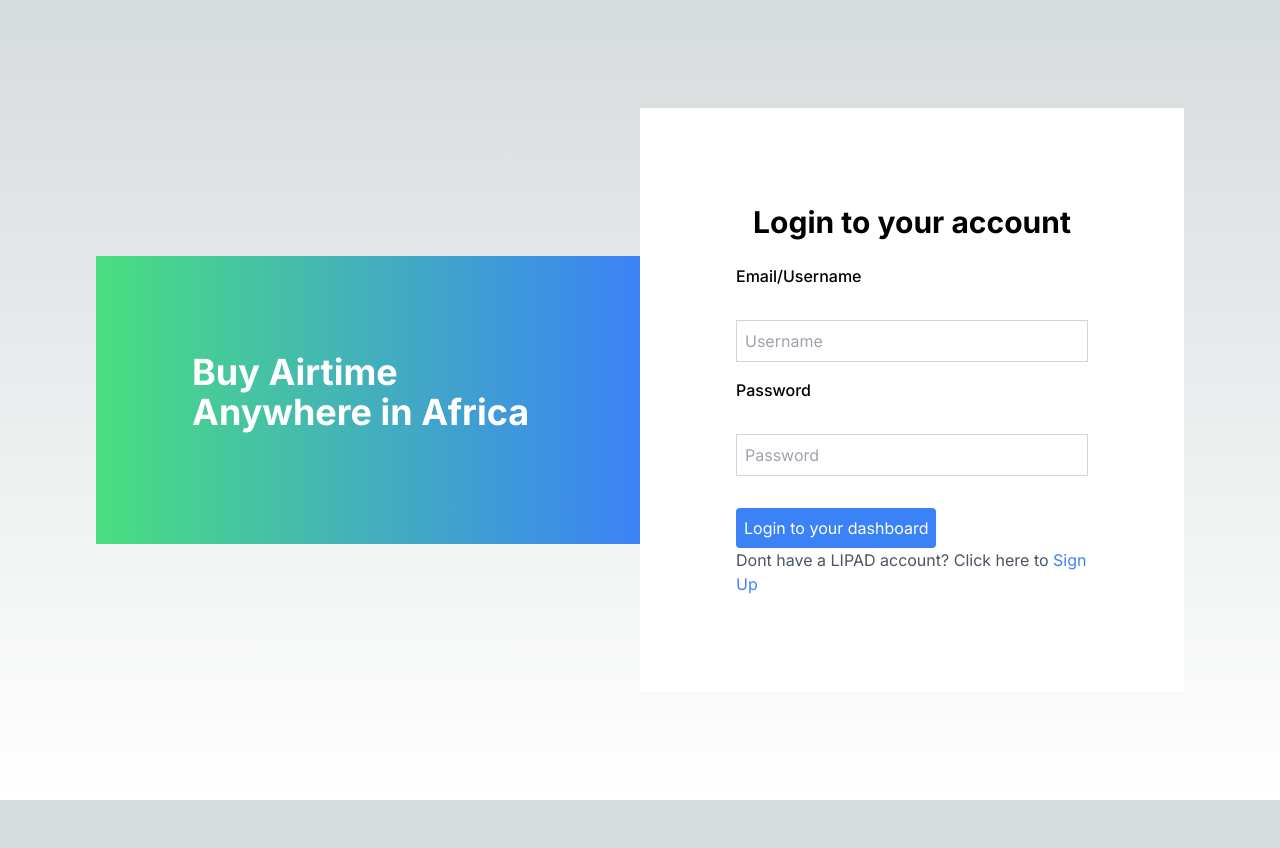
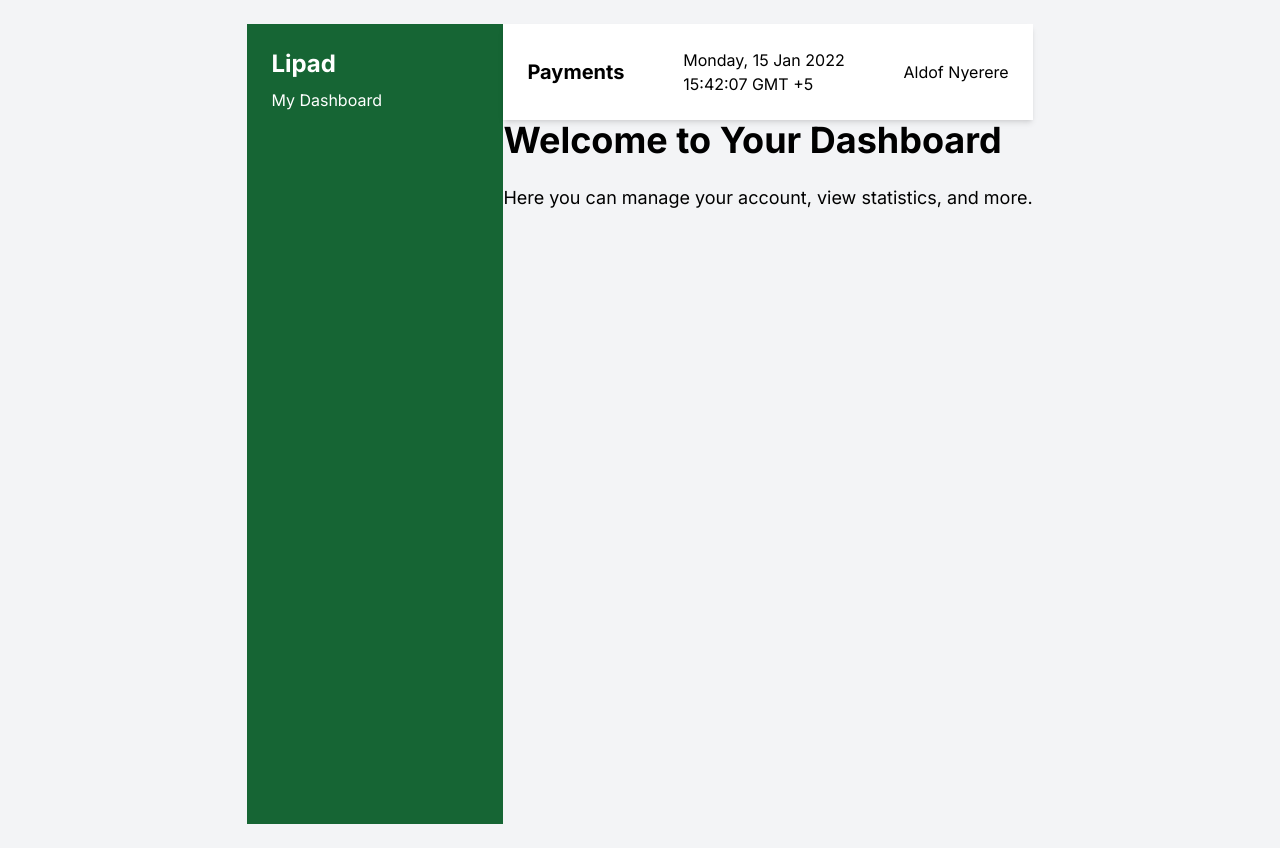
Before and after one commit to Achors/lipad, a Next.js app in the folder lipa/: page / in a window 1280 px wide. Before the commit the page ends 800 px from the top, so only its background shows below. Built offline with nearby package versions, Linux system fonts and the light colour scheme.

Commit message:
progressing server-side

```diff
--- a/lipa/src/app/page.js
+++ b/lipa/src/app/page.js
@@ -4,10 +4,21 @@
 
 export default function Home() {
   const [isLogin, setIsLogin] = useState(true);
+  const [isAuthenticated, setIsAuthenticated] = useState(true)
 
   const toggleForm = () => {
     setIsLogin(!isLogin);
   };
+
+  const handleLogin = (e) => {
+    e.preventDefault();
+    // Simulate successful login
+    setIsAuthenticated(true);
+  };
+
+  if (isAuthenticated) {
+    return <Dashboard />;
+  }
 
   return (
     <main className="flex min-h-screen flex-col lg:flex-row items-center justify-between p-0 lg:p-24">
--- a/lipa/src/components/dashboard.js
+++ b/lipa/src/components/dashboard.js
@@ -9,8 +9,19 @@
 export default function Dashboard() {
     return (
       <main className="flex min-h-screen flex-col items-center justify-center bg-gray-100 p-6">
+        <div className="flex h-screen">
+      <Sidebar />
+      <div className="flex-1 flex flex-col">
+        <Profile />
+        <div>
         <h1 className="text-4xl font-bold mb-6">Welcome to Your Dashboard</h1>
         <p className="text-lg">Here you can manage your account, view statistics, and more.</p>
+        </div>
+        <div className="flex-1 p-6 bg-gray-100">
+          <Transactions />
+        </div>
+      </div>
+    </div>
       </main>
     );
   };
```
